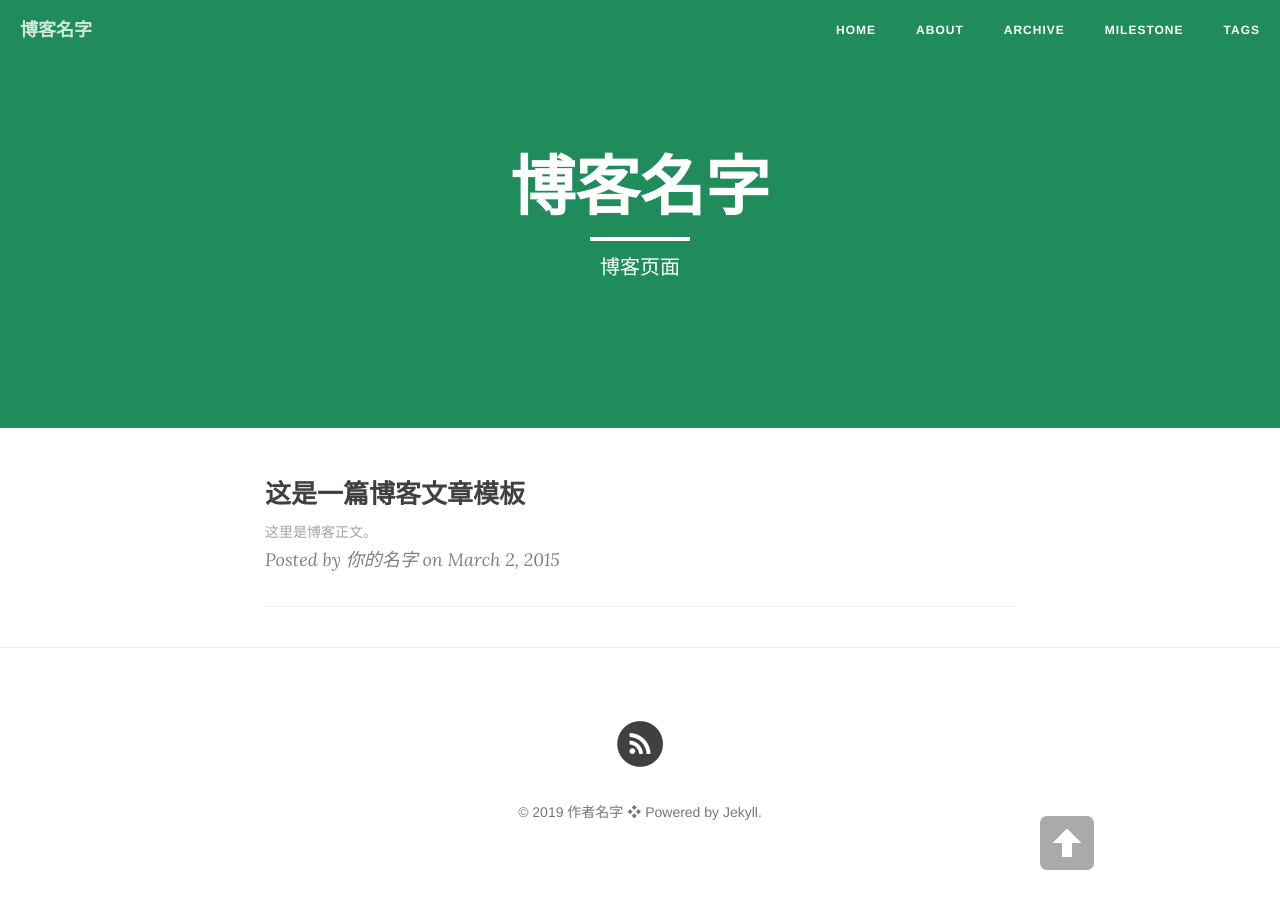
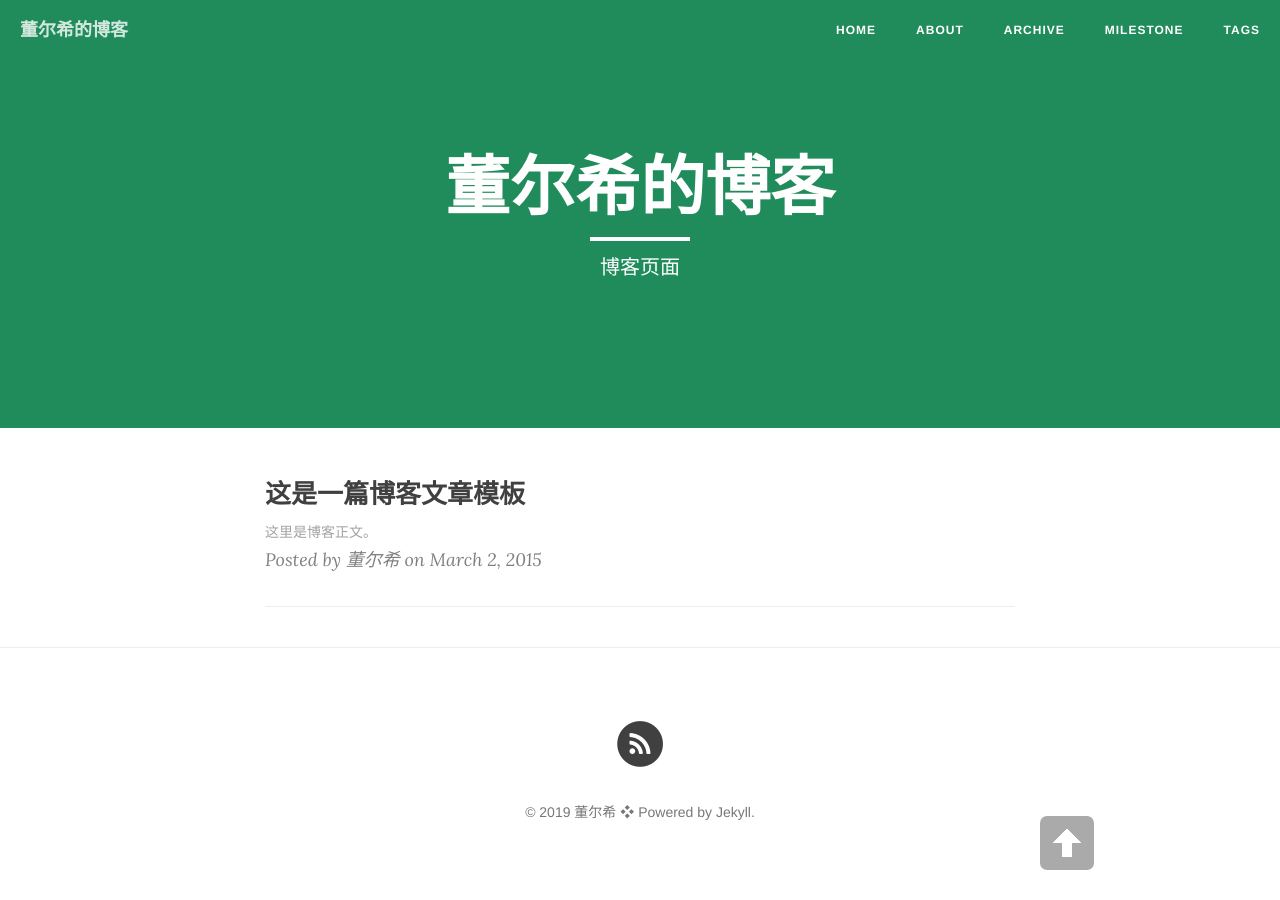
Before and after one commit to donydex/donydex.github.io, a Jekyll site: the page built from index.html, in a window 1280 px wide. Built offline with Jekyll 4.4.1, drawn with Linux system fonts in a browser that asks for light colours; nearby versions of some CDN libraries; the list of posts is cut into pages by our own code.

Commit message:
更新个人信息

```diff
--- a/_config.yml
+++ b/_config.yml
@@ -1,16 +1,16 @@
 # Site settings
-title: 博客名字 # 你的博客名字，可以定义修订
+title: 董尔希的博客 # 你的博客名字，可以定义修订
 header-img: "img/green.jpg"
 tagline: "cn"
 description: "这是我的博客"  # 一句话描述你的博客
 baseurl: ""
-url: "http://cnfeat"  # 此处填写你的博客地址
+url: "https://donydex.github.io"  # 此处填写你的博客地址
 
 # About/contact
 owner:
-  name: "作者名字" # 填写作者信息：名字
-  email: X@gmail.com # 填写作者信息：邮箱
-  bio: "你的博客描述" # 填写作者信息：博客描述
+  name: "董尔希" # 填写作者信息：名字
+  email: donydex@163.com # 填写作者信息：邮箱
+  bio: "进一寸有进一寸的欢喜" # 填写作者信息：博客描述
 
 # Data
 gavatar: img/favicon.png # 浏览器地址栏小图标，可自定义更改
@@ -43,7 +43,7 @@ defaults:
       type: "posts"
     values:
       layout: "post"
-      author: "你的名字" # 你的名字
+      author: "董尔希" # 你的名字
       header-img: "img/green.jpg" # We don't want posts without a header image, that whould mean white on white
 
 # Comments
```
